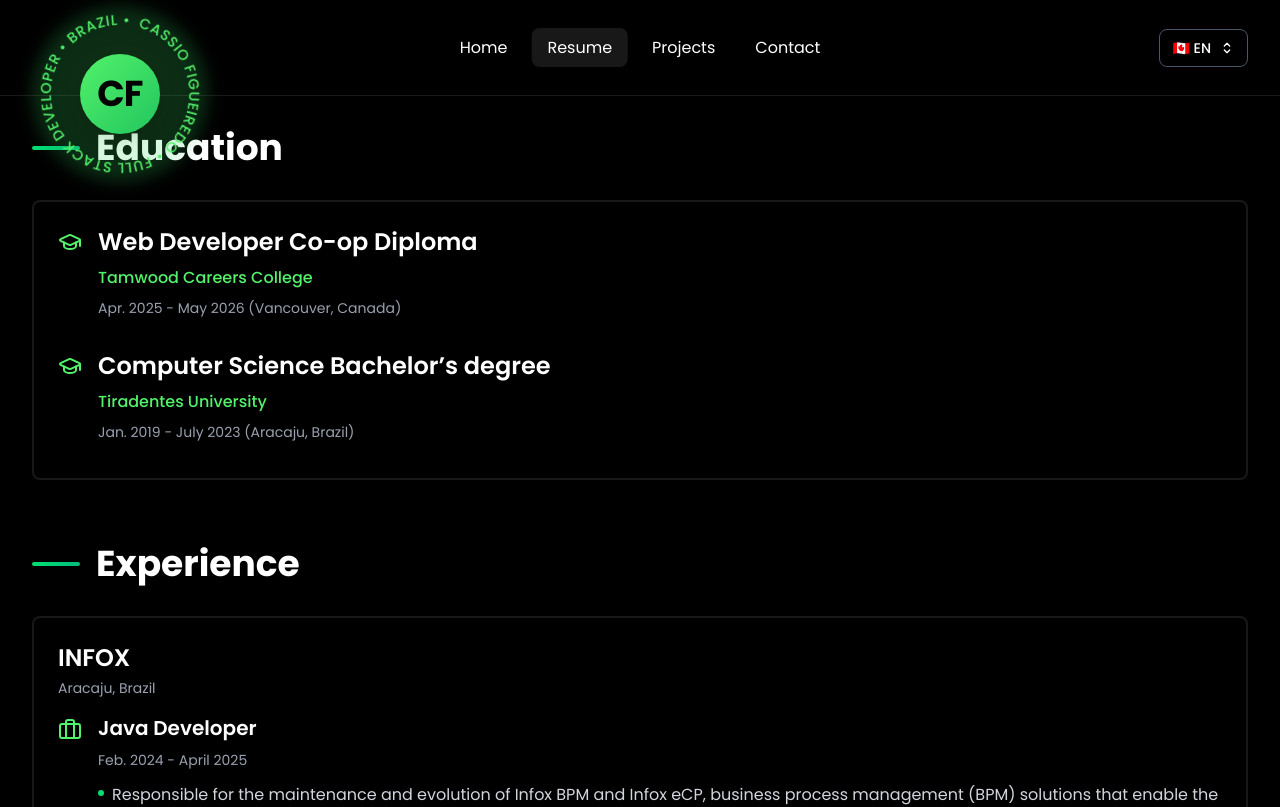
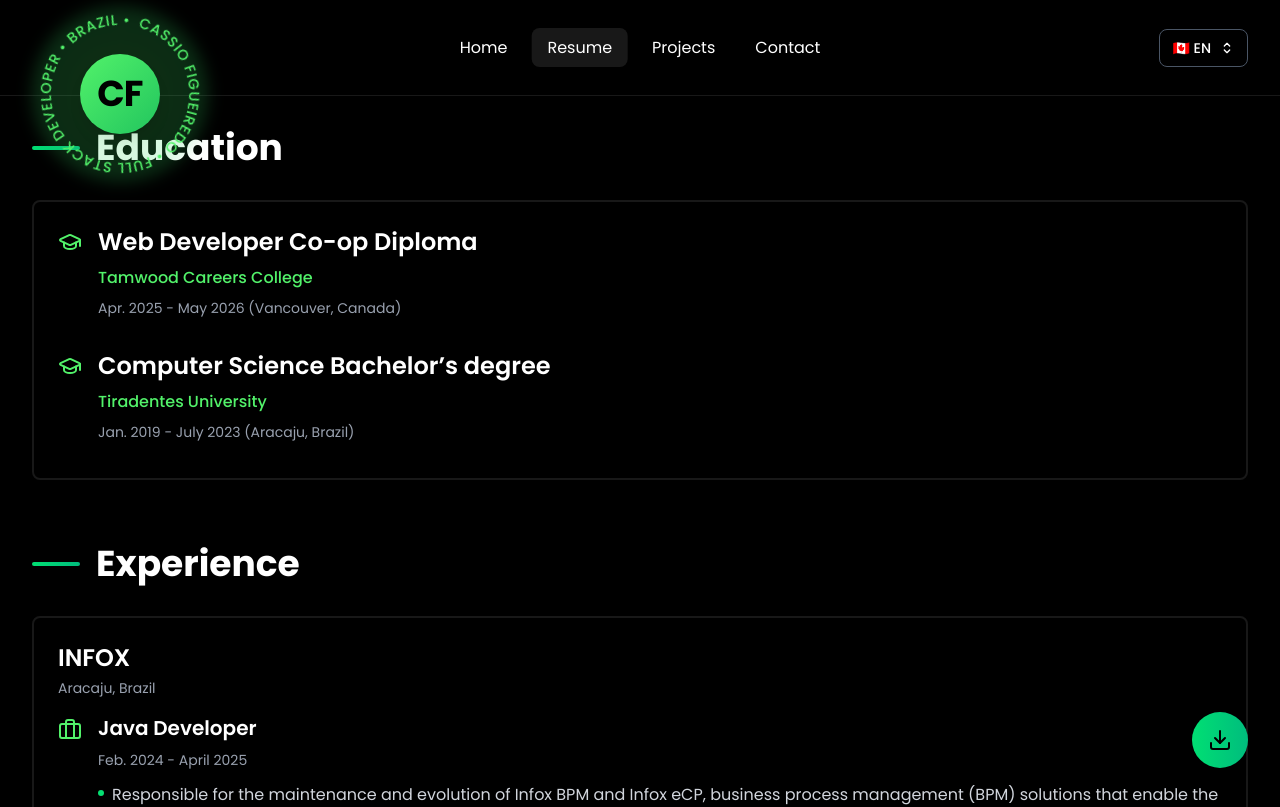
Before and after one commit to CassioFig/portfolio, a Next.js app: page /resume in a window 1280 px wide. Shown: the top 807 px of the page. Built offline with nearby package versions, Linux system fonts and the light colour scheme.

Commit message:
feat: Add download resume button

```diff
--- a/src/app/resume/layout.tsx
+++ /dev/null
@@ -1,3 +0,0 @@
-export default function ResumeLayout({ children }: { children: React.ReactNode }) {
-	return children;
-}
--- a/src/app/resume/page.tsx
+++ b/src/app/resume/page.tsx
@@ -4,7 +4,7 @@
 import { GraduationCap, Briefcase, Download } from 'lucide-react';
 
 export default function ResumePage() {
-	const { t } = useLocale();
+	const { t, locale } = useLocale();
 
 	return (
 		<main className="bg-black min-h-screen">
@@ -75,18 +75,24 @@
 				</div>
 			</section>
 
-			{/* <button
+			<button
 				onClick={() => {
 					const link = document.createElement('a');
-					link.href = '/cv-cassio-figueiredo.pdf';
-					link.download = 'CV-Cassio-Figueiredo.pdf';
+					link.href = `${locale === 'en'
+						? '/assets/resumes/Cassio_Figueiredo_Resume.pdf'
+						: '/assets/resumes/Curriculo_Cassio_Figueiredo.pdf'
+					}`;
+					link.download = `${locale === 'en'
+						? 'Cassio_Figueiredo_Resume.pdf'
+						: 'Curriculo_Cassio_Figueiredo.pdf'
+					}`;
 					link.click();
 				}}
 				className="fixed bottom-8 right-8 bg-gradient-to-r from-green-400 to-emerald-500 hover:from-green-500 hover:to-emerald-600 text-black font-semibold p-4 rounded-full shadow-lg hover:shadow-xl transition-all duration-300 z-50 group"
 				aria-label="Download CV"
 			>
-				<Download size={24} className="group-hover:animate-bounce" />
-			</button> */}
+				<Download size={24} className='hover:cursor-pointer'/>
+			</button>
 		</main>
 	);
 }
```
Also changed, not shown: 2 other files (tests, documents, lock files or other folders).
